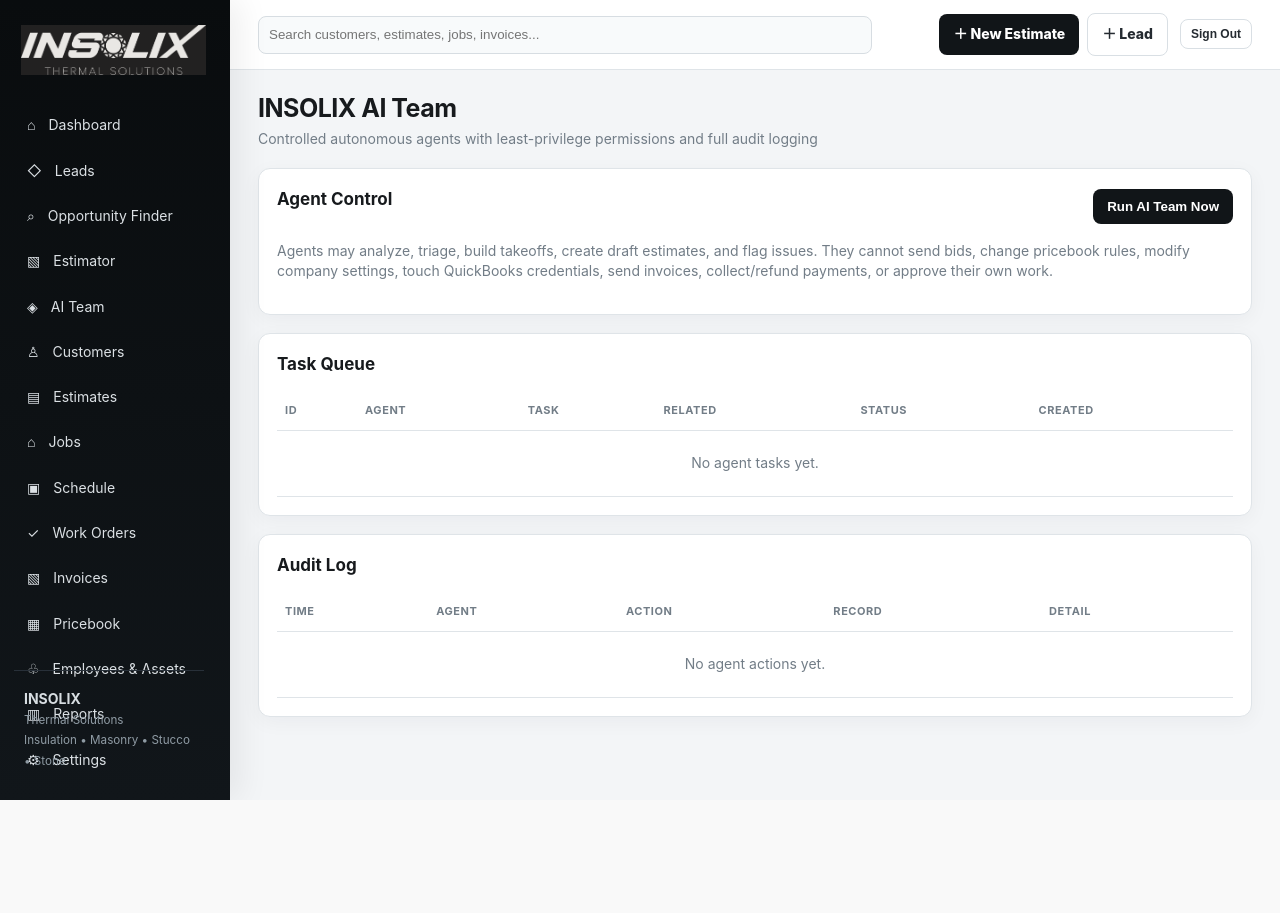
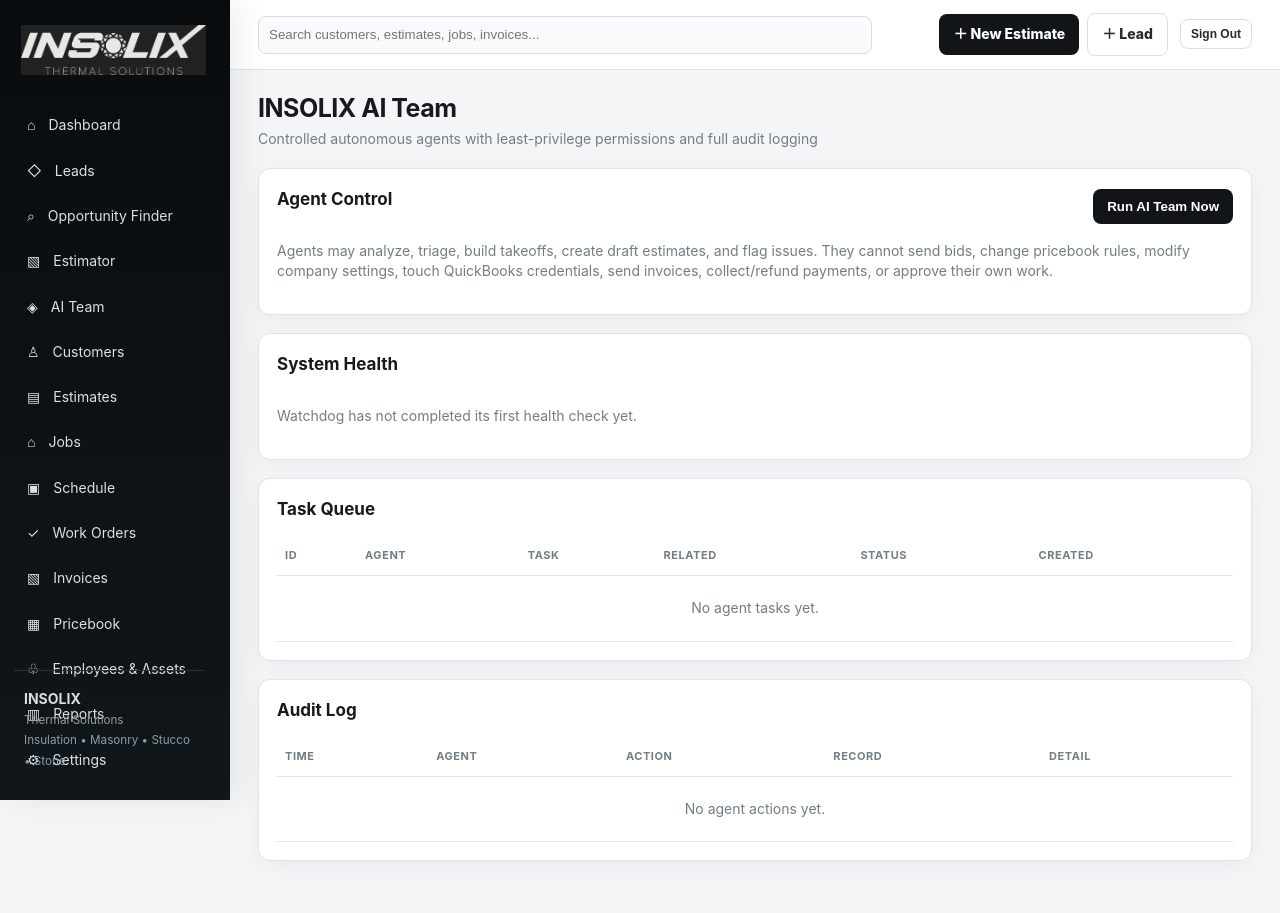
Before and after one commit to kevinrico75/insolix-fieldops, a Python web app: template templates/agents.html in a window 1280 px wide. Before the commit the page ends 800 px from the top, so only its background shows below. Run offline with Jinja, Linux system fonts and the light colour scheme; the template is opened without the code that fills it, so the values that code supplies are empty.

Commit message:
Show System Watchdog health on AI Team dashboard

```diff
--- a/templates/agents.html
+++ b/templates/agents.html
@@ -7,6 +7,14 @@
 <section class="card">
 <div class="section-title"><h2>Agent Control</h2><form method="post" action="/agents/run"><button>Run AI Team Now</button></form></div>
 <p class="muted">Agents may analyze, triage, build takeoffs, create draft estimates, and flag issues. They cannot send bids, change pricebook rules, modify company settings, touch QuickBooks credentials, send invoices, collect/refund payments, or approve their own work.</p>
+</section>
+<section class="card">
+<div class="section-title"><h2>System Health</h2>
+{% if health %}<span class="status">{{health[0].severity}}</span>{% endif %}</div>
+{% if health %}
+<p><b>{{health[0].summary}}</b></p>
+<small>Last watchdog check: {{health[0].created_at[:16]}}</small>
+{% else %}<p class="muted">Watchdog has not completed its first health check yet.</p>{% endif %}
 </section>
 <div class="grid2">
 {% for a in agents %}
```
